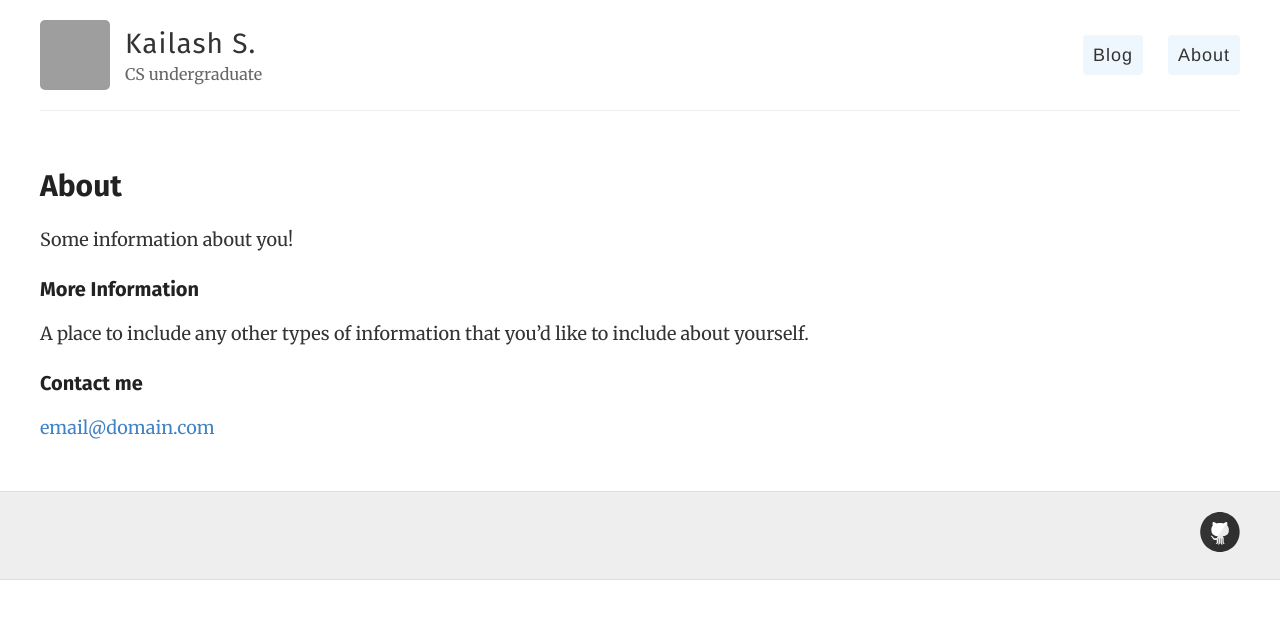
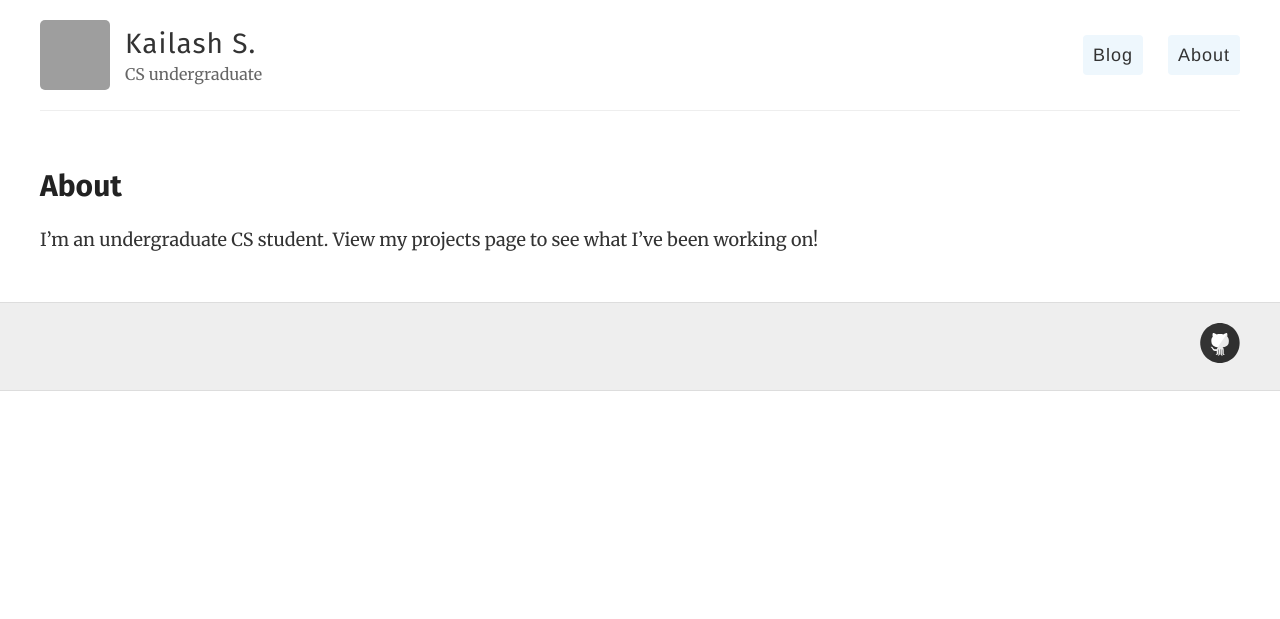
Before and after one commit to kaisubr/kaisubr.github.io, a Jekyll site: the page built from index.md, in a window 1280 px wide. Shown: the top 619 px of the page. Built offline with Jekyll 4.4.1, drawn with Linux system fonts in a browser that asks for light colours; grey boxes are pictures that could not be loaded.

Commit message:
Update index.md

```diff
--- a/index.md
+++ b/index.md
@@ -4,8 +4,9 @@ title: About
 permalink: /index.html
 ---
 
-Some information about you!
+I'm an undergraduate CS student. View my projects page to see what I've been working on!
 
+<!---
 ### More Information
 
 A place to include any other types of information that you'd like to include about yourself.
@@ -13,3 +14,5 @@ A place to include any other types of information that you'd like to include abo
 ### Contact me
 
 [email@domain.com](mailto:email@domain.com)
+
+--->
```
